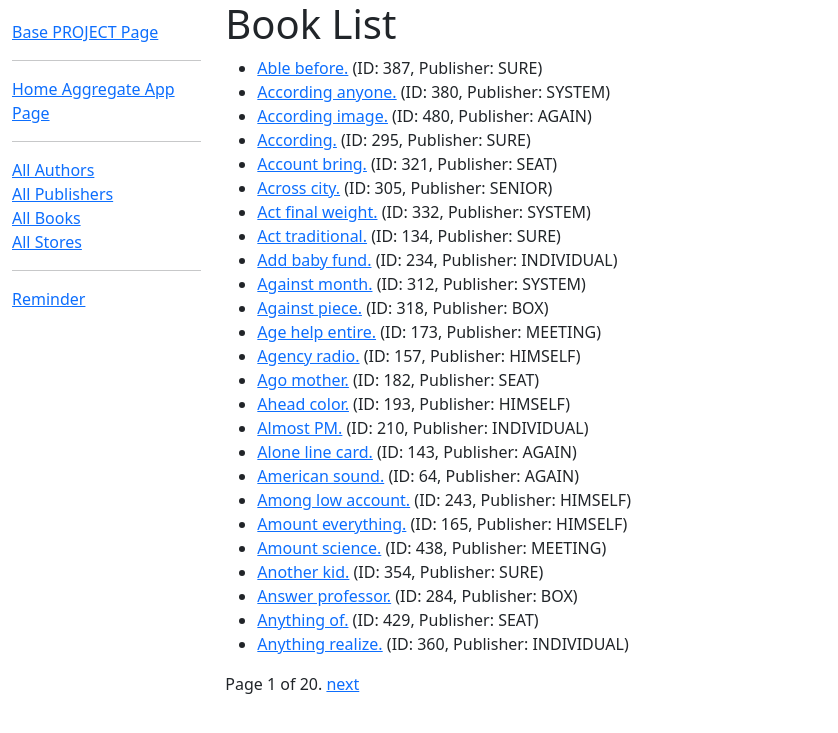
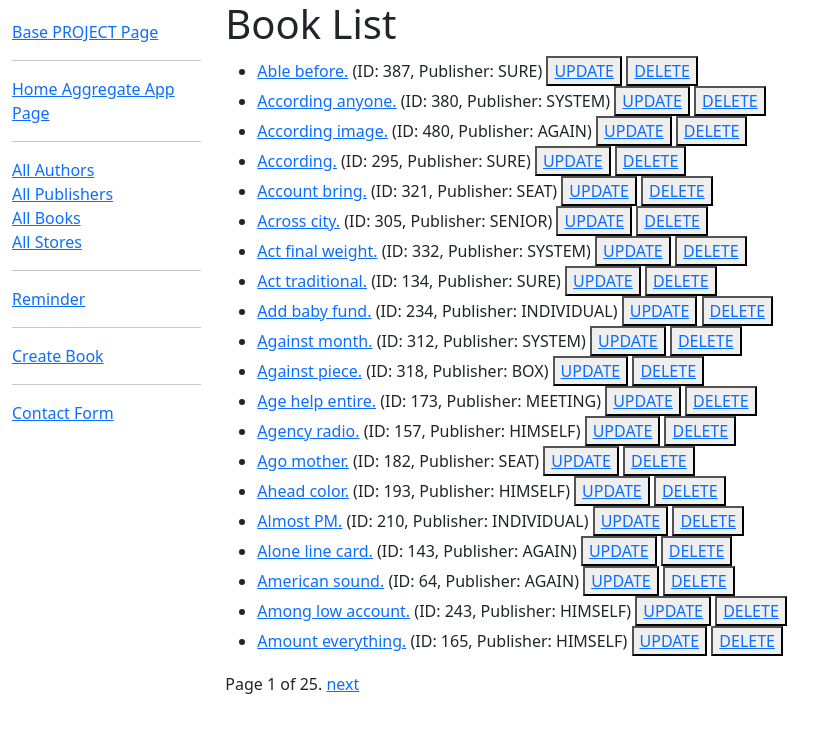
Before and after one commit to Oleksii-LEVENETS/HW_13_Levenets, a Django app: page /aggregation/book_list/ in a window 1280 px wide. Shown: the top 733 px of the page, without its empty margins (0-838 px from the left). Run offline with Django 4.2, Linux system fonts and the light colour scheme; data comes from the database, SQL or seed files in the repository; parts of the project's set-up code (start-up, migrations or seed data) failed here and were passed over.

Commit message:
changes according to hw_16

```diff
--- a/aggregation/templates/aggregation/book_list.html
+++ b/aggregation/templates/aggregation/book_list.html
@@ -10,17 +10,24 @@
 
 {% block content %}
   <h1>Book List</h1>
-  {% if book_list %}
+  {% if books %}
   <ul>
-    {% for book in book_list %}
+    {% for book in books %}
       <li>
-        <a href="{{ book.get_absolute_url }}">{{ book.name }}</a> (ID: {{ book.id }}, Publisher: {{ book.publisher }})
+      <a href="{{ book.get_absolute_url }}">{{ book.name }}</a> (ID: {{ book.id }}, Publisher: {{ book.publisher }})
+        <button type="button">
+        <a href="{%  url 'aggregation:book-update' pk=book.pk %}">UPDATE</a>
+        </button>
+        <button type="button">
+        <a href="{%  url 'aggregation:book-confirm-delete' pk=book.pk %}">DELETE</a>
+        </button>
       </li>
     {% endfor %}
   </ul>
   {% else %}
     <p>There are no Books.</p>
   {% endif %}
+
 {% endblock %}
 
 </body>
--- a/aggregation/templates/aggregation/reminder_form.html
+++ b/aggregation/templates/aggregation/reminder_form.html
@@ -10,7 +10,7 @@
 {% block content %}
   <h1>Reminder</h1>
 
-    <form action="{% url 'aggregation:reminder_form' %}" method="POST">
+    <form action="{% url 'aggregation:reminder-form' %}" method="POST">
     {% csrf_token %}
             {{ form.as_p }}
         <input type="submit" value="Submit">
--- a/aggregation/templates/base_generic.html
+++ b/aggregation/templates/base_generic.html
@@ -24,10 +24,17 @@
           <li><a href="{% url 'aggregation:book-list' %}">All Books</a></li>
           <li><a href="{% url 'aggregation:store-list' %}">All Stores</a></li>
 <hr>
-          <li><a href="{% url 'aggregation:reminder_form' %}">Reminder</a></li>
+          <li><a href="{% url 'aggregation:reminder-form' %}">Reminder</a></li>
+
+<hr>
+          <li><a href="{% url 'aggregation:book-create' %}">Create Book</a></li>
+<hr>
+          <li><a href="{% url 'aggregation:contact-form' %}">Contact Form</a></li>
 
         </ul>
+
      {% endblock %}
+
       </div>
       <div class="col-sm-10 ">
 
--- a/aggregation/urls.py
+++ b/aggregation/urls.py
@@ -1,4 +1,4 @@
-from django.urls import path
+from django.urls import path, include
 
 from . import views
 
@@ -10,13 +10,19 @@ urlpatterns = [
 
     path('author_list/', views.AuthorListView.as_view(), name='author-list'),
     path('publisher_list/', views.PublisherListView.as_view(), name='publisher-list'),
+    path('store_list/', views.StoreListView.as_view(), name='store-list'),
+
     path('book_list/', views.BookListView.as_view(), name='book-list'),
-    path('store_list/', views.StoreListView.as_view(), name='store-list'),
+    path('book/create/', views.BookCreateView.as_view(), name='book-create'),
+    path('book/<int:pk>/update/', views.BookUpdateView.as_view(), name='book-update'),
+    path('book<int:pk>/delete/', views.BookDeleteView.as_view(), name='book-confirm-delete'),
+    path('contact_form/', views.ContactFormView.as_view(), name='contact-form'),
+    path('contact_form/thanks/', views.ContactTemplateView.as_view(), name='contact-form-thanks'),
 
     path('author/<int:pk>/', views.AuthorDetailView.as_view(), name='author-detail'),
     path('publisher/<int:pk>/', views.PublisherDetailView.as_view(), name='publisher-detail'),
     path('book/<int:pk>/', views.BookDetailView.as_view(), name='book-detail'),
     path('store/<int:pk>/', views.StoreDetailView.as_view(), name='store-detail'),
 
-    path('reminder_form', views.reminder_form, name='reminder_form'),
+    path('reminder_form', views.reminder_form, name='reminder-form'),
 ]
--- a/aggregation/views.py
+++ b/aggregation/views.py
@@ -1,13 +1,18 @@
+
 from aggregation.forms import ReminderForm
 from aggregation.models import Author, Book, Publisher, Store
+from aggregation.forms import ContactForm
+
 from aggregation.tasks import tasks
-
+from django.contrib.auth.mixins import LoginRequiredMixin
 
 from django.db.models import Avg, Count
 from django.shortcuts import redirect, render
-from django.urls import reverse
+from django.urls import reverse, reverse_lazy
 from django.utils import timezone
+from django.utils.datetime_safe import datetime
 from django.views import generic
+from django.views.generic.edit import CreateView, DeleteView, FormView, UpdateView
 
 
 # Create your views here.
@@ -33,6 +38,7 @@ def index(request):
 # List Views
 class AuthorListView(generic.ListView):
     model = Author
+    template_name = "aggregation/author_list.html"
     # paginate_by = 10
     queryset = Author.objects.annotate(num=Count("book__id"))
     context_object_name = "authors_books"
@@ -43,6 +49,7 @@ class AuthorListView(generic.ListView):
 
 class PublisherListView(generic.ListView):
     model = Publisher
+    template_name = "aggregation/publisher_list.html"
     # paginate_by = 10
     queryset = Publisher.objects.annotate(num=Count("book__id"))
     context_object_name = "publishers_books"
@@ -52,13 +59,18 @@ class PublisherListView(generic.ListView):
 
 
 class BookListView(generic.ListView):
+    template_name = "aggregation/book_list.html"
     model = Book
-    paginate_by = 25
-    queryset = Book.objects.select_related("publisher").order_by('name')
+    paginate_by = 20
+    context_object_name = "books"
+
+    def get_queryset(self):
+        return Book.objects.select_related("publisher").order_by('name')
 
 
 class StoreListView(generic.ListView):
     model = Store
+    template_name = "aggregation/store_list.html"
     # paginate_by = 10
     queryset = Store.objects.annotate(num=Count("books__id"))
     context_object_name = "stores_books"
@@ -70,6 +82,7 @@ class StoreListView(generic.ListView):
 # Detail Views
 class AuthorDetailView(generic.DetailView):
     model = Author
+    template_name = "aggregation/author_detail.html"
     paginate_by = 5
 
     def get_context_data(self, **kwargs):
@@ -91,6 +104,7 @@ class AuthorDetailView(generic.DetailView):
 
 class PublisherDetailView(generic.DetailView):
     model = Publisher
+    template_name = "aggregation/publisher_detail.html"
 
     def get_context_data(self, **kwargs):
         context = super(PublisherDetailView, self).get_context_data(**kwargs)
@@ -103,6 +117,7 @@ class PublisherDetailView(generic.DetailView):
 
 class BookDetailView(generic.DetailView):
     model = Book
+    template_name = "aggregation/book_detail.html"
 
     def get_context_data(self, **kwargs):
         context = super(BookDetailView, self).get_context_data(**kwargs)
@@ -114,6 +129,7 @@ class BookDetailView(generic.DetailView):
 
 class StoreDetailView(generic.DetailView):
     model = Store
+    template_name = "aggregation/store_detail.html"
     paginate_by = 5
 
     def get_context_data(self, **kwargs):
@@ -137,3 +153,44 @@ def reminder_form(request):
     else:
         form = ReminderForm(initial={"email": "example@dj.com", "date_time": now, "reminder_text": "Reminder"})
     return render(request, "aggregation/reminder_form.html", {"form": form})
+
+
+# HW-16 =====================================================
+class BookCreateView(LoginRequiredMixin, CreateView):
+    raise_exception = True
+    template_name = "aggregation/book_create.html"
+    now = datetime.now()
+    model = Book
+    fields = ['name', 'pages', 'price', 'rating', 'authors', 'publisher', 'pubdate']
+    initial = {'name': "book name", 'pages': 123, 'price': 9.99, 'rating': 10, 'pubdate': now}
+    success_url = reverse_lazy("aggregation:book-list")
+
+
+class BookUpdateView(LoginRequiredMixin, UpdateView):
+    raise_exception = True
+    template_name = "aggregation/book_update.html"
+    model = Book
+    fields = ['name', 'pages', 'price', 'rating', 'authors', 'publisher', 'pubdate']
+    success_url = reverse_lazy("aggregation:book-list")
+
+
+class BookDeleteView(LoginRequiredMixin, DeleteView):
+    raise_exception = True
+    model = Book
+    template_name = "aggregation/book_confirm_delete.html"
+    success_url = reverse_lazy("aggregation:book-list")
+
+
+class ContactFormView(FormView):
+    template_name = 'aggregation/contact_form.html'
+    initial = {'first_name': "User", "last_name": "Userenko", "email_address": "uu@example.com"}
+    form_class = ContactForm
+    success_url = reverse_lazy('aggregation:contact-form-thanks')
+
+    def form_valid(self, form):
+        form.send_email()
+        return super().form_valid(form)
+
+
+class ContactTemplateView(generic.TemplateView):
+    template_name = 'aggregation/contact_form_thanks.html'
--- a/core/urls.py
+++ b/core/urls.py
@@ -15,6 +15,7 @@ Including another URLconf
 """
 from django.conf import settings
 from django.contrib import admin
+from django.template.defaulttags import url
 from django.urls import include, path
 from django.views.generic import TemplateView
 
```
Also changed, not shown: aggregation/forms.py (+23 -0 lines), aggregation/templates/aggregation/book_confirm_delete.html (added, +23 -0 lines), aggregation/templates/aggregation/book_create.html (added, +21 -0 lines), aggregation/templates/aggregation/book_detail.html (+10 -0 lines), aggregation/templates/aggregation/book_update.html (added, +22 -0 lines), aggregation/templates/aggregation/contact_form.html (added, +20 -0 lines), aggregation/templates/aggregation/contact_form_thanks.html (added, +19 -0 lines), README.md, celerybeat-schedule.db.
